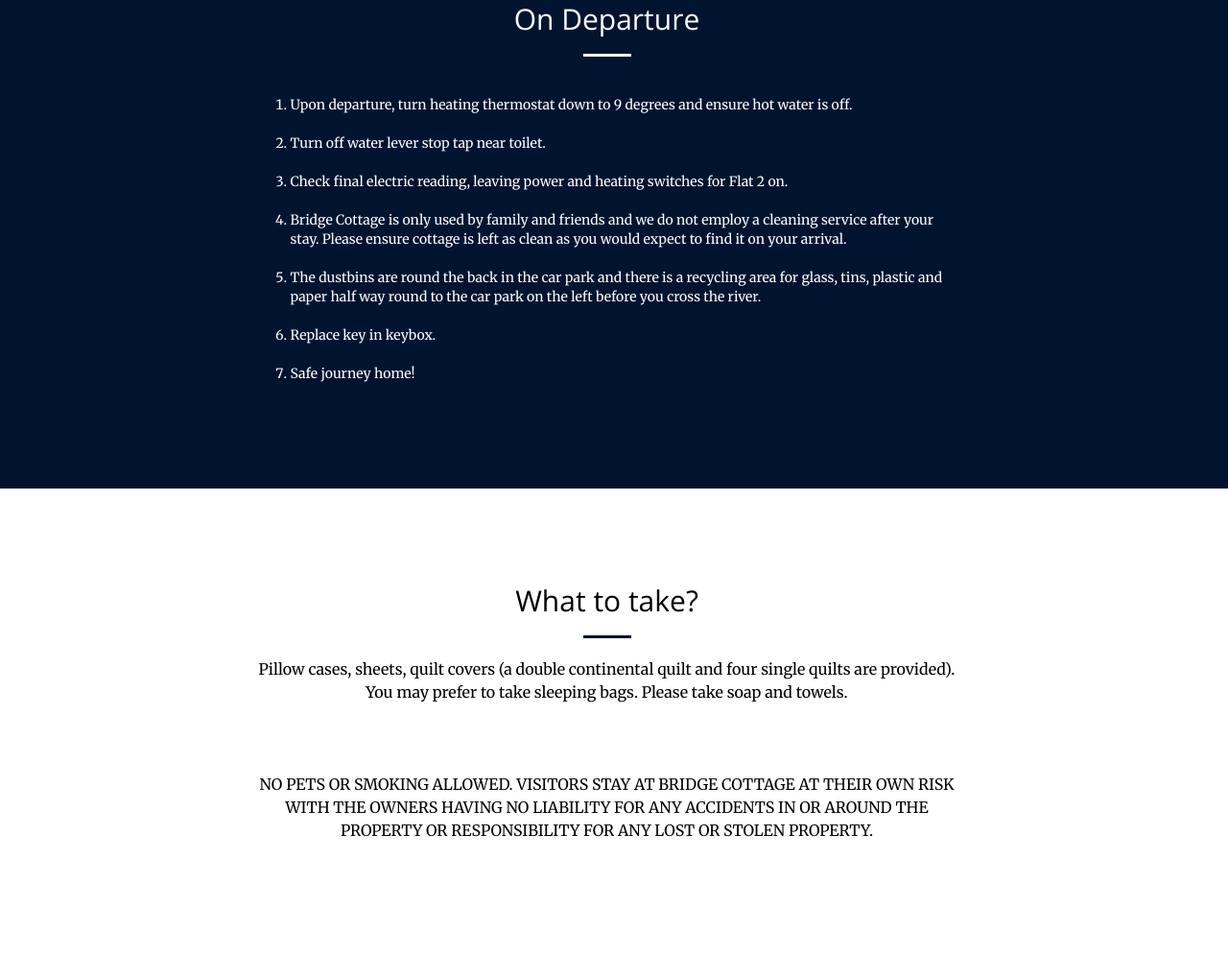
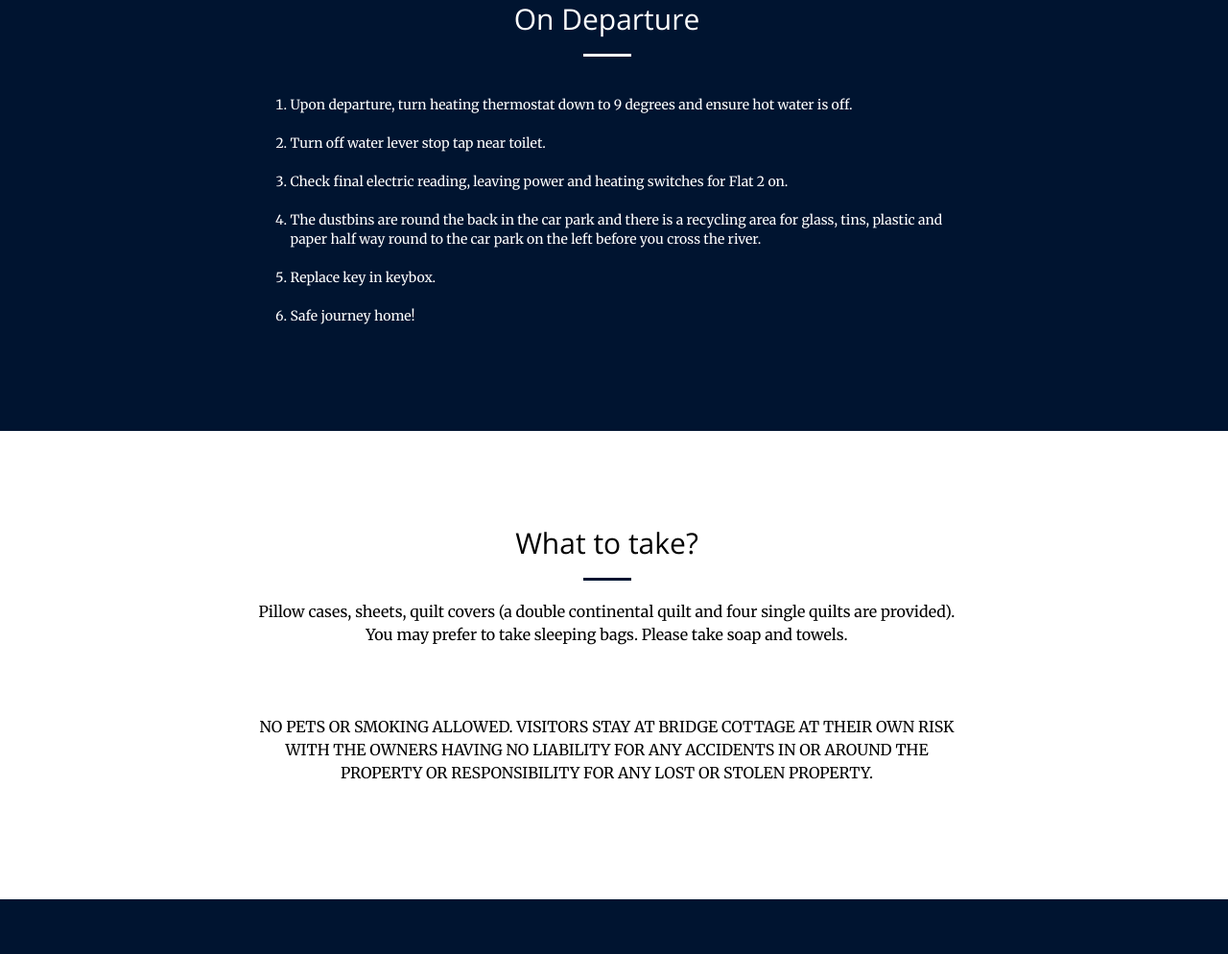
Before and after one commit to bridgecottage/bridgecottage.github.io, a website: page your-stay.html in a window 1280 px wide. Shown: the part 1298-2292 px from the top of the page at 96% size. Drawn offline with nearby package versions, Linux system fonts and the light colour scheme; some packages are replaced by stand-ins of ours.

Commit message:
Update your-stay.html
changes to cleaning

```diff
--- a/your-stay.html
+++ b/your-stay.html
@@ -140,8 +140,6 @@
                                                 <br>
   <li>Check final electric reading, leaving power and heating switches for Flat 2 on.</li>
                                                 <br>
-  <li>Bridge Cottage is only used by family and friends and we do not employ a cleaning service after your stay. Please ensure cottage is left as clean as you would expect to find it on your arrival.</li>
-                                                <br>
                                                 <li>The dustbins are round the back in the car park and there is a recycling area for glass, tins, plastic and paper half way round to the car park on the left before you cross the river.</li>
                                                 <br>
   <li>Replace key in keybox.</li>
```
